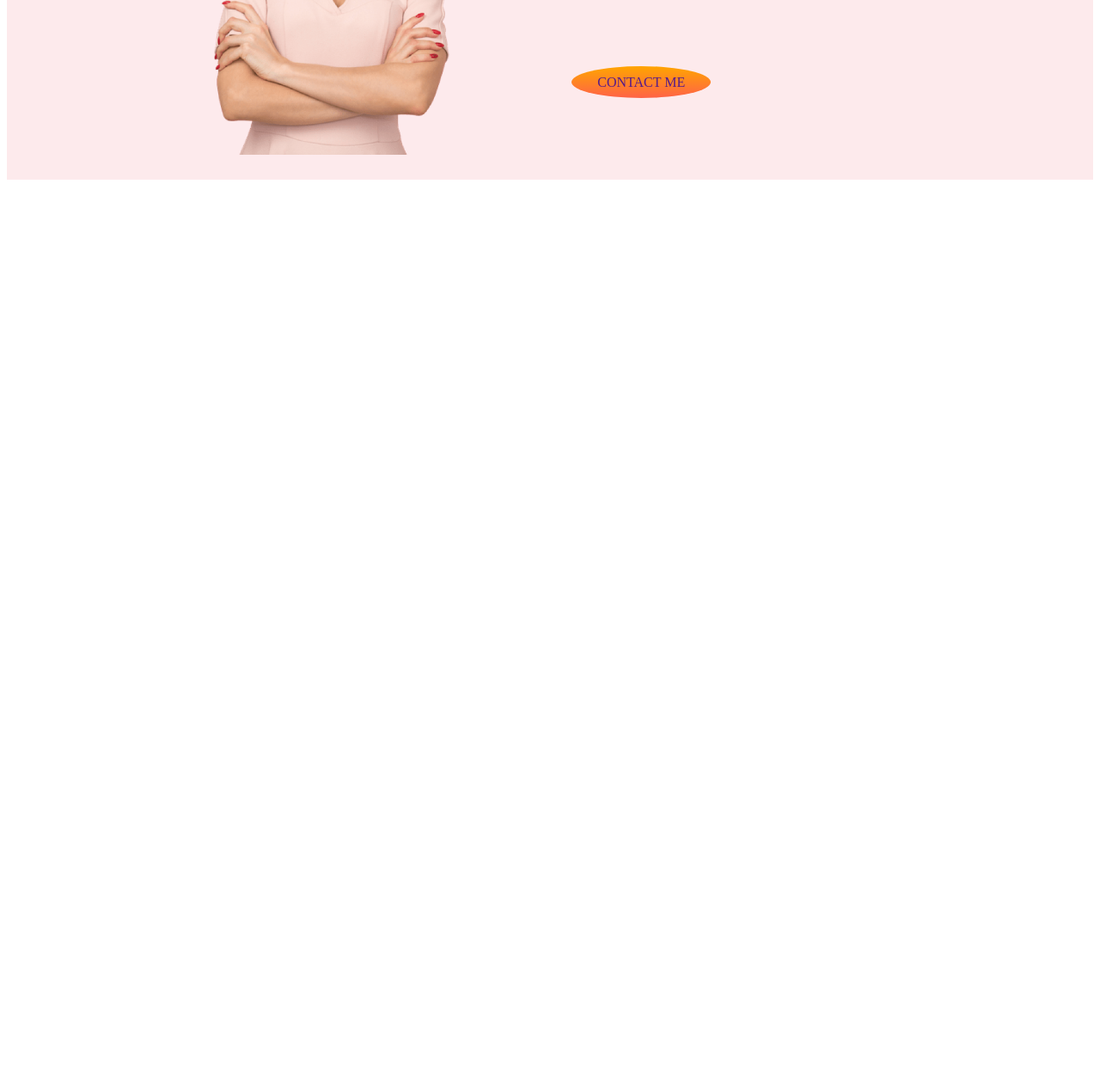
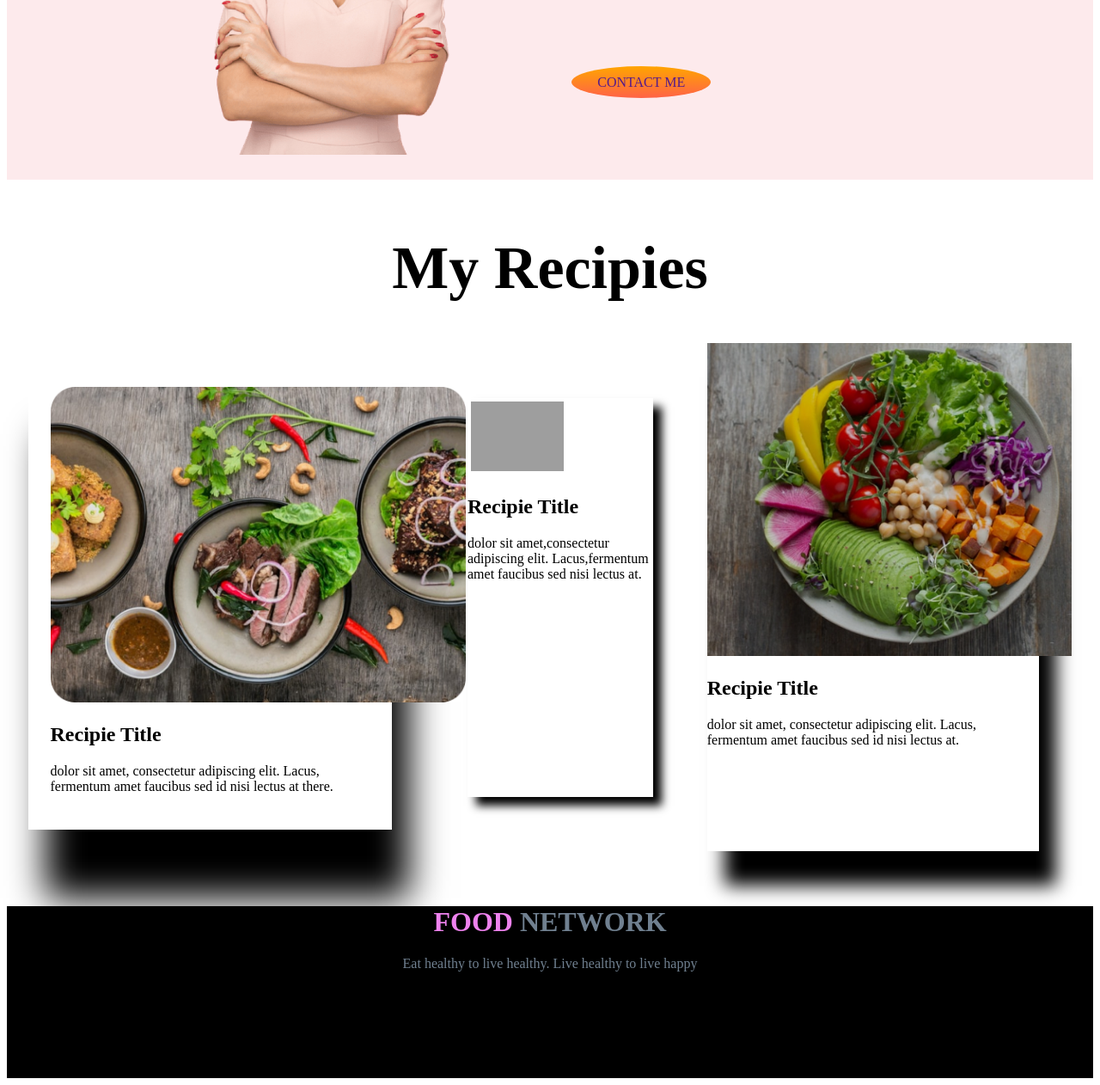
Before and after one commit to Transfer-class/assaignment-1, a plain HTML site: page index.html in a window 1280 px wide. Shown: the part 765-2027 px from the top of the page at 86% size. Before the commit the page ends 1037 px from the top, so only its background shows below. Drawn offline with Linux system fonts and the light colour scheme; grey boxes are pictures that could not be loaded.

Commit message:
submited now

```diff
--- a/index.html
+++ b/index.html
@@ -36,5 +36,35 @@
                 <a class="contact-button" href="">CONTACT ME</a>
         </div>
     </section>
+    <h1 class="recipies">My Recipies</h1>
+    <section>
+        <div class="recipie-1">
+            <img src="images/food/Project Cover1.jpg" alt="">
+           <h2>Recipie Title</h2>
+           <p> dolor sit amet,
+            consectetur adipiscing elit. Lacus,
+            fermentum amet faucibus sed id nisi
+            lectus at there.</p>
+        </div>
+
+        <div class="recipie-2" >
+            <img src="images/food/Project Cover7.png" alt="">
+            <h2>Recipie Title</h2>
+            <p>dolor sit amet,consectetur adipiscing elit. Lacus,fermentum amet faucibus sed nisi lectus at.</p>
+
+        </div>
+        <div class="recipie-3">
+            <img src="images/food/Project Cover5.png" alt="">
+            <h2>Recipie Title</h2>
+            <p>dolor sit amet,
+                consectetur adipiscing elit. Lacus,
+                fermentum amet faucibus sed id nisi
+                lectus at.</p>
+        </div>
+    </section>
+    <footer>
+        <h1><span class="orange">FOOD </span> NETWORK</h1>
+        <P>Eat healthy to live healthy. Live healthy to live happy</P>
+    </footer>
 </body>
 </html>
--- a/style.css
+++ b/style.css
@@ -51,3 +51,37 @@ section{
     font-size: 24px;
     margin-bottom: 90px;
 }
+.recipies{
+    font-size: 70px;
+    text-align:center;
+}
+.recipie-1{
+    margin:2%;
+    padding:2%;
+  box-shadow: 20px 80px 40px;
+}
+.recipie-1 img{
+    width:130%;
+}
+.recipie-2{
+    margin:5%;
+
+    box-shadow: 10px 10px 10px;
+}
+.recipie-2 img{
+    width:50%;
+    margin: 2%;
+}
+.recipie-3{
+    margin-right:5%;
+    box-shadow: 20px 40px 20px;
+}
+.recipie-3 img{
+   width:110%;
+}
+footer{
+ text-align: center;
+ background-color: black;
+ color:slategray;
+ height:200px;
+}
```
